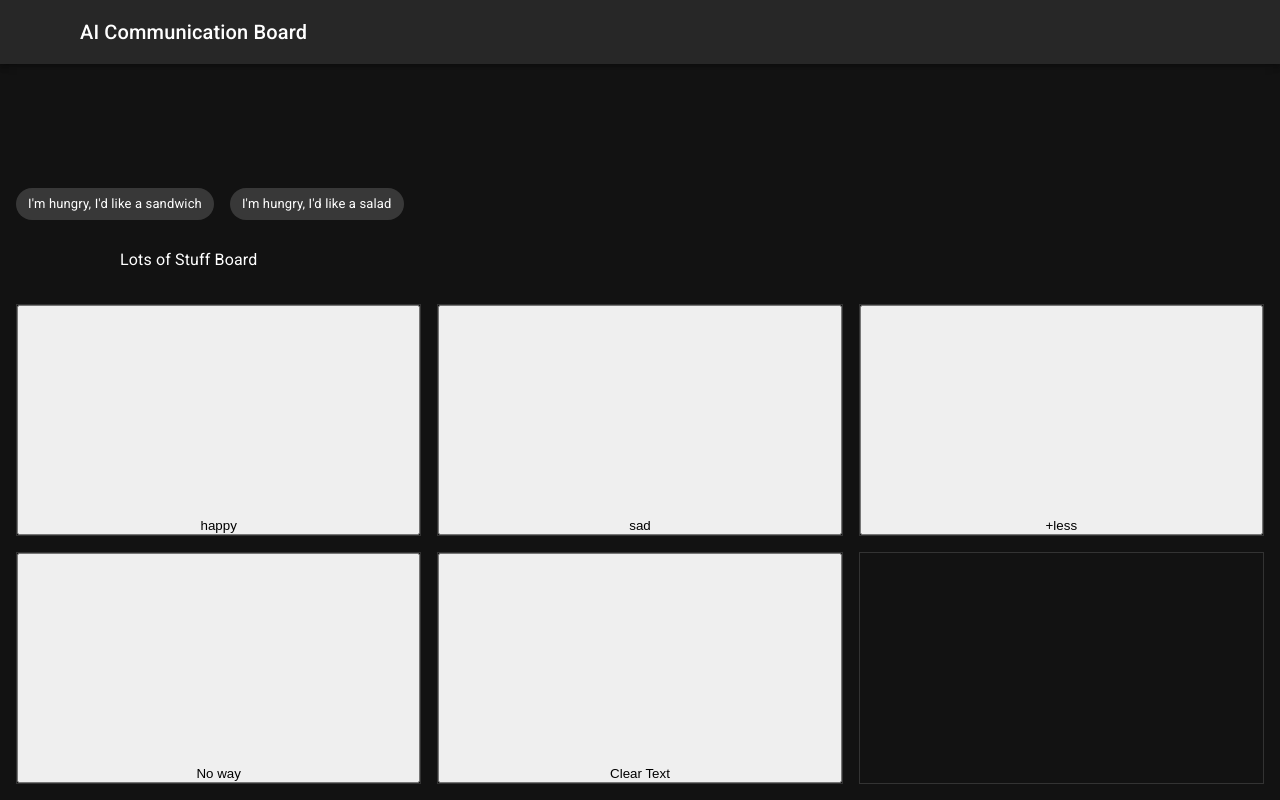
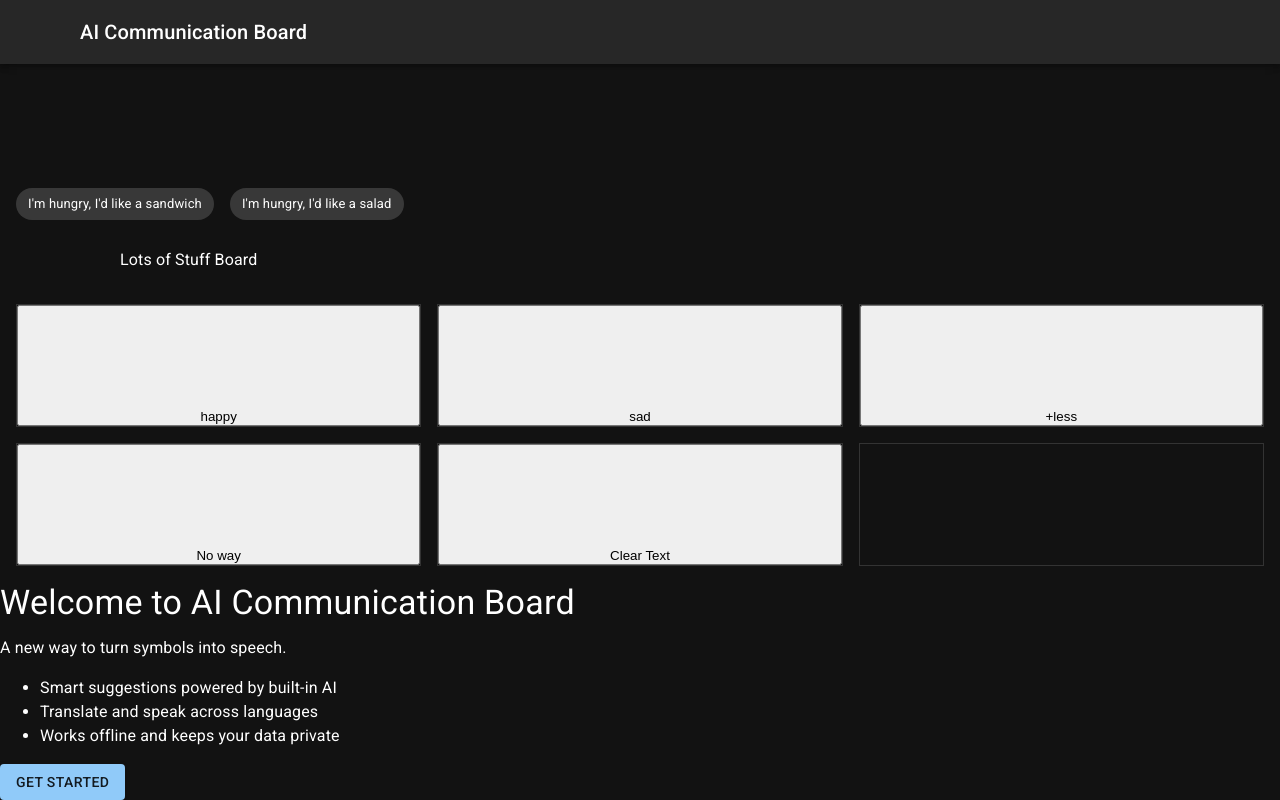
Before and after one commit to shayc/ai-communication-board, a React (Vite) app: page / in a window 1280 px wide. Built offline with nearby package versions, Linux system fonts and the light colour scheme; some icons are missing.

Commit message:
feat: enhance WelcomeDialog with detailed introduction and features list

```diff
--- a/src/App.tsx
+++ b/src/App.tsx
@@ -1,8 +1,9 @@
 import { useState } from "react";
 import { AppBar } from "./components/AppBar/AppBar";
 import { AppDrawer } from "./components/AppDrawer/AppDrawer";
+import { CommunicationBoard } from "./components/CommunicationBoard/CommunicationBoard";
 import { SettingsDrawer } from "./components/SettingsDrawer/SettingsDrawer";
-import { CommunicationBoard } from "./components/CommunicationBoard/CommunicationBoard";
+import { WelcomeDialog } from "./components/WelcomeDialog/WelcomeDialog";
 
 export function App() {
   const [isDrawerOpen, setIsDrawerOpen] = useState(false);
@@ -23,6 +24,8 @@ export function App() {
       />
 
       <CommunicationBoard />
+
+      <WelcomeDialog />
     </>
   );
 }
--- a/src/components/WelcomeDialog/WelcomeDialog.tsx
+++ b/src/components/WelcomeDialog/WelcomeDialog.tsx
@@ -1,3 +1,26 @@
+import Button from "@mui/material/Button";
+import Typography from "@mui/material/Typography";
+
 export function WelcomeDialog() {
-  return <div>Welcome to the App!</div>;
+  return (
+    <div>
+      <Typography variant="h4" gutterBottom>
+        Welcome to AI Communication Board
+      </Typography>
+
+      <Typography variant="body1" gutterBottom>
+        A new way to turn symbols into speech.
+      </Typography>
+
+      <ul>
+        <li>Smart suggestions powered by built-in AI</li>
+        <li>Translate and speak across languages</li>
+        <li>Works offline and keeps your data private</li>
+      </ul>
+
+      <Button variant="contained" color="primary">
+        Get Started
+      </Button>
+    </div>
+  );
 }
```
